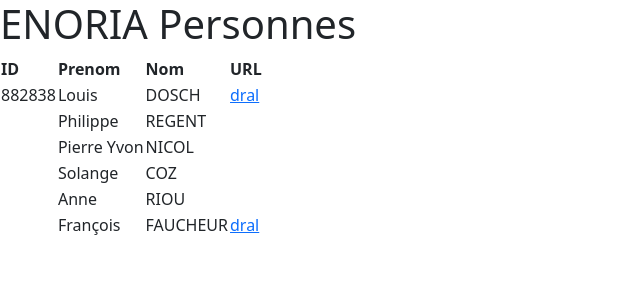
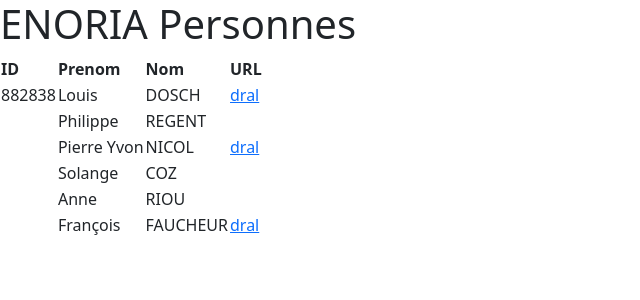
Before and after one commit to awelvor/enoria, a Jekyll site: the page built from data.md, in a window 1280 px wide. Shown: the top 300 px of the page, without its empty margins (0-640 px from the left). Built offline with Jekyll 4.4.1, drawn with Linux system fonts in a browser that asks for light colours; our own code applies the rules of GitHub Pages for plain Markdown files.

Commit message:
Update data.md

```diff
--- a/data.md
+++ b/data.md
@@ -4,7 +4,7 @@
 | -- | ------ | --- | --- |
 | 882838 | Louis | DOSCH |[dral](https://web.enoria.app/tools/documentspdf/?p=882838&g=29621&titredoc=&doc=23355&orientation=landscape&preview=pdf&format=a4&optionsName=mybac,mydepot,mydist&optionsValue=Trois,Zero,Zero)|
 |  | Philippe | REGENT | |
-|   | Pierre Yvon | NICOL |
+|   | Pierre Yvon | NICOL |[dral](https://web.enoria.app/tools/documentspdf/?p=902314&g=29621&titredoc=&doc=23355&orientation=landscape&preview=pdf&format=a4&optionsName=mybac,mydepot,mydist&optionsValue=Trois,Zero,Zero)|
 |  | Solange | COZ |
 |  | Anne | RIOU |
 | | François | FAUCHEUR |[dral](https://web.enoria.app/tools/documentspdf/?p=901098&g=29621&titredoc=&doc=23355&orientation=landscape&preview=pdf&format=a4&optionsName=mybac,mydepot,mydist&optionsValue=Trois,Zero,Zero) |
```
